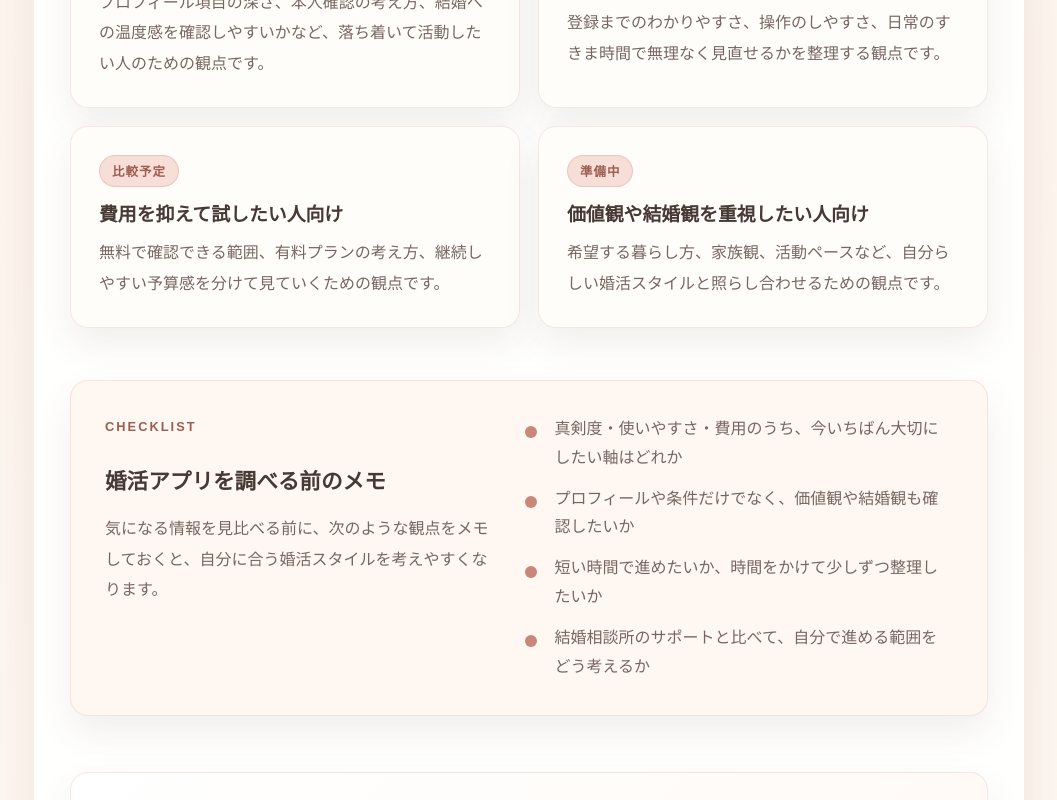
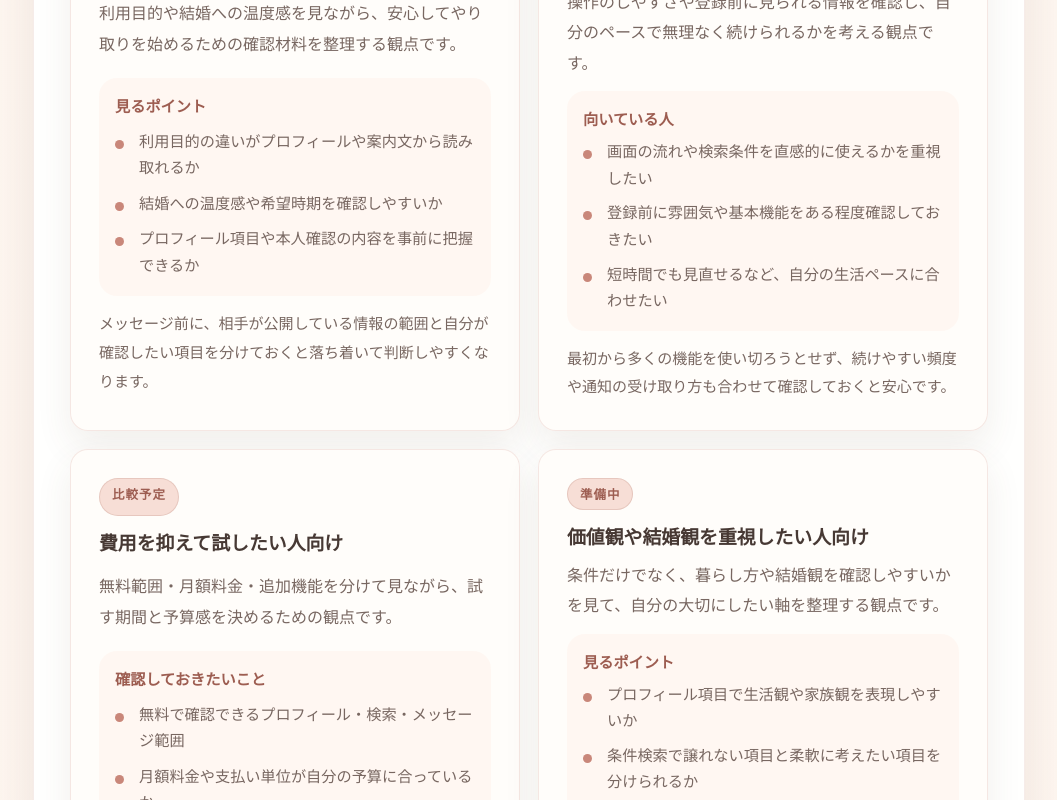
Before and after one commit to kenichis1971-cloud/konkatsu-diagnosis-site, a Next.js app: page /marriage-apps in a window 1280 px wide. Shown: the part 1300-2100 px from the top of the page, without its empty margins (111-1168 px from the left). Built offline with nearby package versions, Linux system fonts and the light colour scheme.

Commit message:
Refine marriage apps comparison cards

```diff
--- a/app/globals.css
+++ b/app/globals.css
@@ -1194,6 +1194,52 @@ p {
   padding: clamp(22px, 4vw, 28px);
 }
 
+.apps-card__details {
+  display: grid;
+  gap: 10px;
+  padding: 16px;
+  border-radius: 18px;
+  background: rgba(255, 247, 241, 0.82);
+}
+
+.apps-card__details h4 {
+  margin: 0;
+  color: var(--color-accent-dark);
+  font-size: 0.95rem;
+}
+
+.apps-card__details ul {
+  display: grid;
+  gap: 8px;
+  margin: 0;
+  padding: 0;
+  list-style: none;
+}
+
+.apps-card__details li {
+  position: relative;
+  padding-left: 24px;
+  color: var(--color-muted);
+  font-size: 0.95rem;
+  line-height: 1.75;
+}
+
+.apps-card__details li::before {
+  position: absolute;
+  top: 0.72em;
+  left: 0;
+  width: 9px;
+  height: 9px;
+  border-radius: 50%;
+  background: var(--color-accent);
+  content: "";
+}
+
+.apps-card__memo {
+  padding-top: 2px;
+  font-size: 0.94rem;
+}
+
 .apps-checklist,
 .apps-difference,
 .apps-next-step {
--- a/app/marriage-apps/page.tsx
+++ b/app/marriage-apps/page.tsx
@@ -11,22 +11,50 @@ const comparisonCards = [
   {
     title: "真剣度を重視したい人向け",
     label: "比較予定",
-    body: "プロフィール項目の深さ、本人確認の考え方、結婚への温度感を確認しやすいかなど、落ち着いて活動したい人のための観点です。",
+    body: "利用目的や結婚への温度感を見ながら、安心してやり取りを始めるための確認材料を整理する観点です。",
+    pointsTitle: "見るポイント",
+    points: [
+      "利用目的の違いがプロフィールや案内文から読み取れるか",
+      "結婚への温度感や希望時期を確認しやすいか",
+      "プロフィール項目や本人確認の内容を事前に把握できるか",
+    ],
+    memo: "メッセージ前に、相手が公開している情報の範囲と自分が確認したい項目を分けておくと落ち着いて判断しやすくなります。",
   },
   {
     title: "まずは気軽に始めたい人向け",
     label: "準備中",
-    body: "登録までのわかりやすさ、操作のしやすさ、日常のすきま時間で無理なく見直せるかを整理する観点です。",
+    body: "操作のしやすさや登録前に見られる情報を確認し、自分のペースで無理なく続けられるかを考える観点です。",
+    pointsTitle: "向いている人",
+    points: [
+      "画面の流れや検索条件を直感的に使えるかを重視したい",
+      "登録前に雰囲気や基本機能をある程度確認しておきたい",
+      "短時間でも見直せるなど、自分の生活ペースに合わせたい",
+    ],
+    memo: "最初から多くの機能を使い切ろうとせず、続けやすい頻度や通知の受け取り方も合わせて確認しておくと安心です。",
   },
   {
     title: "費用を抑えて試したい人向け",
     label: "比較予定",
-    body: "無料で確認できる範囲、有料プランの考え方、継続しやすい予算感を分けて見ていくための観点です。",
+    body: "無料範囲・月額料金・追加機能を分けて見ながら、試す期間と予算感を決めるための観点です。",
+    pointsTitle: "確認しておきたいこと",
+    points: [
+      "無料で確認できるプロフィール・検索・メッセージ範囲",
+      "月額料金や支払い単位が自分の予算に合っているか",
+      "追加機能の有無と、必要になりそうな場面があるか",
+    ],
+    memo: "使う期間を先に決めておくと、費用だけでなく活動ペースや見直しのタイミングも整理しやすくなります。",
   },
   {
     title: "価値観や結婚観を重視したい人向け",
     label: "準備中",
-    body: "希望する暮らし方、家族観、活動ペースなど、自分らしい婚活スタイルと照らし合わせるための観点です。",
+    body: "条件だけでなく、暮らし方や結婚観を確認しやすいかを見て、自分の大切にしたい軸を整理する観点です。",
+    pointsTitle: "見るポイント",
+    points: [
+      "プロフィール項目で生活観や家族観を表現しやすいか",
+      "条件検索で譲れない項目と柔軟に考えたい項目を分けられるか",
+      "会う前に結婚観や活動ペースを確認しやすい設計か",
+    ],
+    memo: "会う前に聞きたいことをすべて決め込むのではなく、自分が大切にしたい順番をメモしておくと会話の準備になります。",
   },
 ];
 
@@ -99,6 +127,15 @@ export default async function MarriageAppsPage({ searchParams }: MarriageAppsPag
                   <span>{card.label}</span>
                   <h3>{card.title}</h3>
                   <p>{card.body}</p>
+                  <div className="apps-card__details">
+                    <h4>{card.pointsTitle}</h4>
+                    <ul>
+                      {card.points.map((point) => (
+                        <li key={point}>{point}</li>
+                      ))}
+                    </ul>
+                  </div>
+                  <p className="apps-card__memo">{card.memo}</p>
                 </article>
               ))}
             </div>
@@ -142,7 +179,7 @@ export default async function MarriageAppsPage({ searchParams }: MarriageAppsPag
               <p className="eyebrow">With Diagnosis</p>
               <h2 id="apps-next-title">診断結果と合わせて選択肢を整理する</h2>
               <p>
-                まだ自分に合いそうな婚活スタイルがはっきりしていない場合は、10問の診断で大切にしたい価値観や進め方を確認してから、このページの観点を見直してみてください。
+                まだ自分に合いそうな婚活スタイルがはっきりしていない場合は、10問の診断で大切にしたい価値観や進め方を確認してから、このページの観点を見直してみてください。診断結果と合わせて見ると、アプリ選びの優先順位を整理しやすくなります。
               </p>
             </div>
             <Link className="diagnosis-button diagnosis-button--subtle" href="/diagnosis">
```
